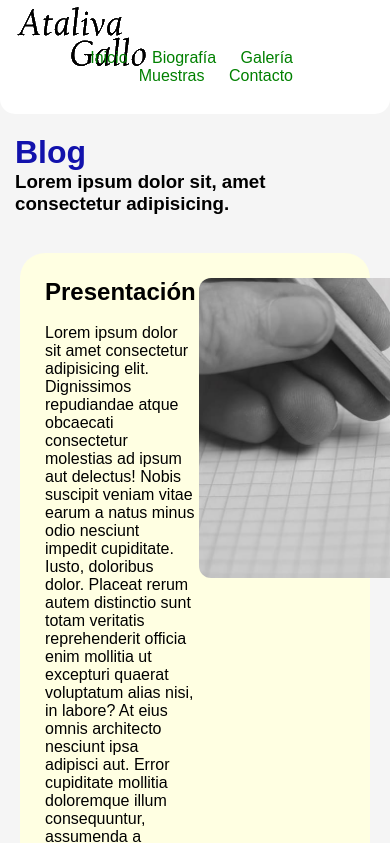
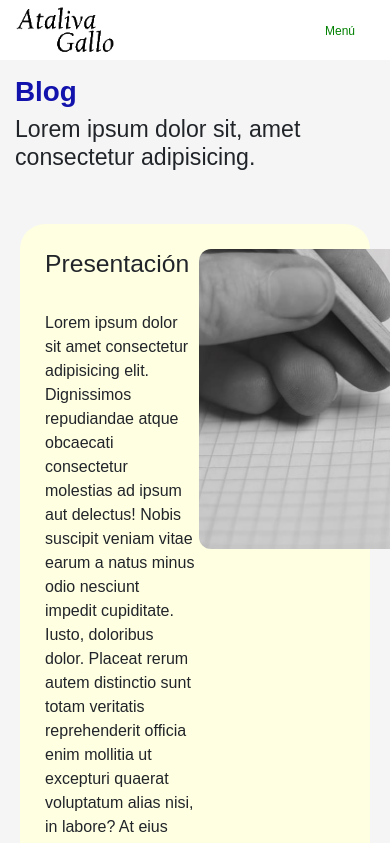
Before and after one commit to namanci/proyecto-coder, a plain HTML site: page index.html in a window 390 px wide. Shown: the top 843 px of the page. Drawn offline with nearby package versions, Linux system fonts and the light colour scheme.

Commit message:
Flex Responsive Nav + Bootstrap

```diff
--- a/css/style.css
+++ b/css/style.css
@@ -15,29 +15,32 @@ body {
     margin: 0 auto;
 }
 /* Estilos del Header */
+/* Barra de navegación FLEX */
 .navigation {
-    padding: 5px 15px;
-    background-color: white;
-    margin-bottom: 20px;
+    height: 85px;
+    background-color: #fff;
     border-radius: 0 0 15px 15px;
+    display: flex;
+    justify-content: space-between;
+}
+
+.navigation ul {
+    margin-bottom: inherit;
 }
 
 .logo {
-    display: inline-block;
-    width: 19%;
+    margin: auto 15px;
 }
 
 .menu {
-    display: inline-block;
+    display: flex;
+    align-items: center;
     list-style: none;
-    width: 80%;
-    text-align: right;
-    position: relative;
-    bottom: 24px;
+    padding: 25px;
 }
 
-.menu li {
-    display: inline-block;
+#offcanvas_btn {
+    display: none;
 }
 
 .menu li a {
@@ -146,3 +149,29 @@ body {
     text-decoration: none;
     color: #ffffe2;
 }
+
+/* Media Queries */
+/* Tablet */
+@media screen and (max-width: 768px) {
+    .navigation {
+        height: 60px;
+        border-radius: 0;
+    }
+
+    .logo img {
+        max-width: 100px;
+    }
+
+    .menu li a {
+        font-size: 0.75rem;
+    }
+}
+/* Mobile */
+@media screen and (max-width: 480px) {
+    .menu li {
+        display: none;
+    }
+    #offcanvas_btn {
+        display: initial;
+    }
+}
--- a/index.html
+++ b/index.html
@@ -5,6 +5,7 @@
     <meta http-equiv="X-UA-Compatible" content="IE=edge">
     <meta name="viewport" content="width=device-width, initial-scale=1.0">
     <link rel="shortcut icon" href="./images/favicon.ico">
+    <link href="https://cdn.jsdelivr.net/npm/bootstrap@5.3.0-alpha3/dist/css/bootstrap.min.css" rel="stylesheet" integrity="sha384-KK94CHFLLe+nY2dmCWGMq91rCGa5gtU4mk92HdvYe+M/SXH301p5ILy+dN9+nJOZ" crossorigin="anonymous">
     <link rel="stylesheet" href="./css/style.css">
     <title>Ataliva Gallo</title>
 </head>
@@ -14,7 +15,7 @@
     <header class="ancho-max">
         <nav class="navigation">
             <div class="logo">
-                <img src="./images/logo.png" id="arriba" alt="Ataliva Gallo">
+                <a href="./index.html"><img src="./images/logo.png" id="arriba" alt="Ataliva Gallo"></a>
             </div>
             <ul class="menu">
                 <li><a href="#">Inicio</a></li>
@@ -22,7 +23,19 @@
                 <li><a href="./pages/galeria.html">Galería</a></li>
                 <li><a href="./pages/muestras.html">Muestras</a></li>
                 <li><a href="./pages/contacto.html">Contacto</a></li>
+                <li id="offcanvas_btn" type="button" data-bs-toggle="offcanvas" data-bs-target="#offcanvasRight" aria-controls="offcanvasRight"><a href="#">Menú</a></li>
             </ul>
+            <!-- Menú Offcanvas (Bootstrap) -->
+            <div class="offcanvas offcanvas-end" tabindex="-1" id="offcanvasRight" aria-labelledby="offcanvasRightLabel">
+                <div class="offcanvas-header">
+                    <h5 class="offcanvas-title" id="offcanvasRightLabel">Menú</h5>
+                    <button type="button" class="btn-close" data-bs-dismiss="offcanvas" aria-label="Close"></button>
+                </div>
+                <div class="offcanvas-body">
+                    ...
+                </div>
+            </div>
+
         </nav>
     </header>
     <!-- Sección del contenido principal o Main -->
@@ -74,5 +87,6 @@
             <h4>Ataliva Gallo • 2023 | <a class="boton-arriba" href="#arriba">Ir arriba ⬆️</a></h4>
             <h4>Desarrollado por Nahuel Mancini</h4>
     </footer>
+    <script src="https://cdn.jsdelivr.net/npm/bootstrap@5.3.0-alpha3/dist/js/bootstrap.bundle.min.js" integrity="sha384-ENjdO4Dr2bkBIFxQpeoTz1HIcje39Wm4jDKdf19U8gI4ddQ3GYNS7NTKfAdVQSZe" crossorigin="anonymous"></script>
 </body>
 </html>
```
Also changed, not shown: pages/bio.html (+4 -1 lines), pages/contacto.html (+4 -1 lines), pages/galeria.html (+4 -1 lines), pages/muestras.html (+4 -1 lines).
